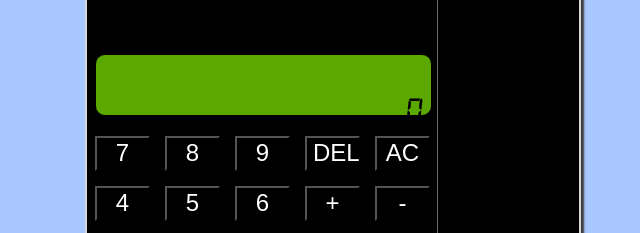
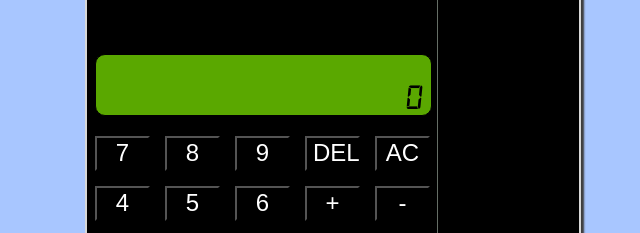
Before and after one commit to oliverowen2210/calculator, a plain HTML site: page index.html in a window 1280 px wide. Shown: the part 135-368 px from the top of the page, 307-947 px from the left. Drawn offline with Linux system fonts and the light colour scheme.

Commit message:
line height to fix font

```diff
--- a/style.css
+++ b/style.css
@@ -5,6 +5,7 @@
 @font-face {
     font-family: digital-7;
     src: url('./cool font/digital-7.ttf');
+
 }
 
 @font-face {
@@ -129,7 +130,7 @@
 
 #display p {
     margin: 0px;
-    background: rgb(90, 168, 0);
+    background: none;
     border-radius: 10px;
     margin-right: 8px;
 }
@@ -142,6 +143,7 @@
 
 #display-text {
     font-size: 36px;
+    line-height: 45px;
 }
 
 
```
